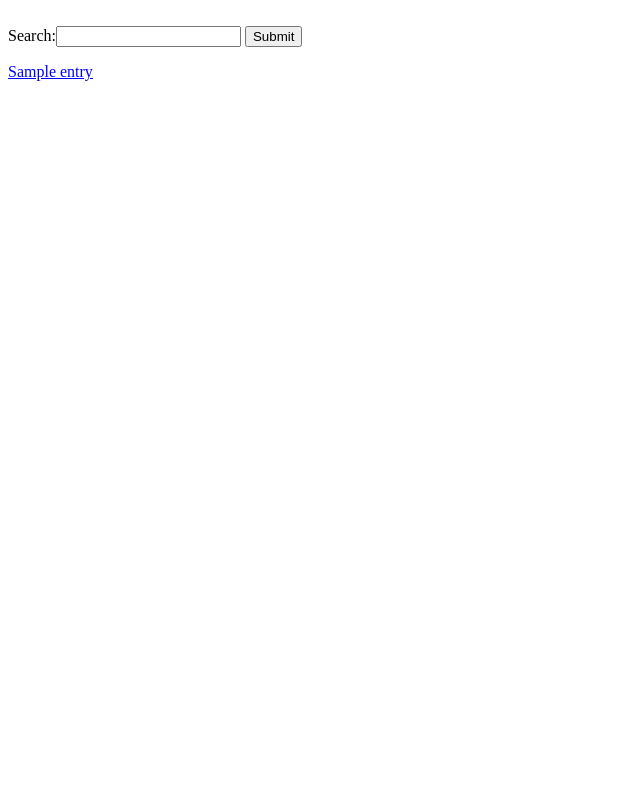
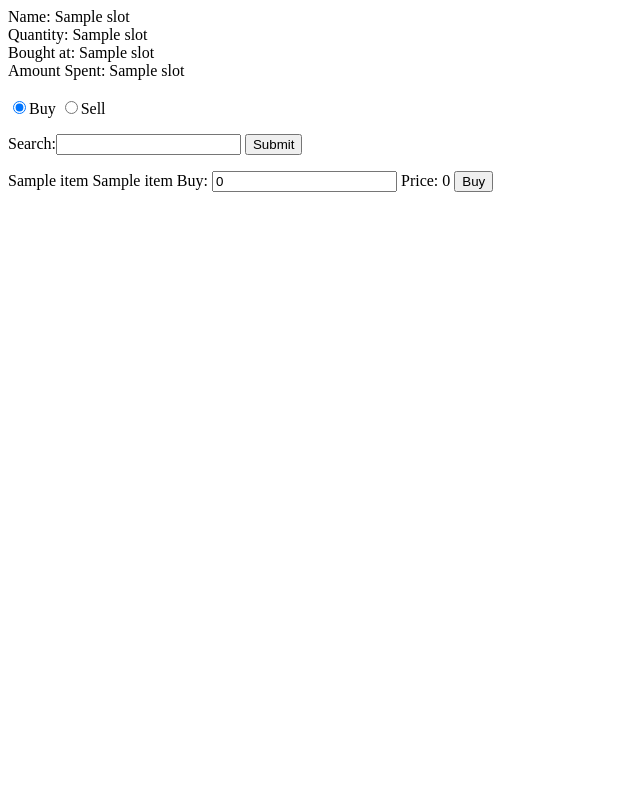
Before and after one commit to nheiser/Virtual-Grand-Exchange, a Flask app: template templates/index.html in a window 1280 px wide. Shown: the whole page, without its empty margins (0-640 px from the left). Run offline with Flask 2, Linux system fonts and the light colour scheme; the template is opened without the code that fills it: most values are stand-ins (such as "Sample title", 1, 10 or a date in 2020); some libraries are stand-ins or nearby versions.

Commit message:
users can now buy items

```diff
--- a/main.py
+++ b/main.py
@@ -6,46 +6,154 @@ from flask import redirect
 
 import requests
 import json
+import threading
+from http import cookies
+from flask import jsonify
+import ast
 
 app = Flask(__name__)
+
+results = []
+
+
+@app.route("/buy", methods = ["GET", "POST"])
+def buy():
+
+	if (request.method == "POST"):
+
+		itemId = request.form.get("id")
+		name = request.form.get("name")
+		quantity = int(request.form.get("quantity"))
+		unitPrice = request.form.get("unitPrice")
+
+		unitPrice = int(standardizePrice(unitPrice))
+
+		totalPrice = unitPrice * quantity
+
+		print(itemId, name, quantity, unitPrice, totalPrice)
+
+		slot = []
+
+		slot.append(itemId)
+		slot.append(name)
+		slot.append(quantity)
+		slot.append(unitPrice)
+		slot.append(totalPrice)
+
+		#Slot 1:
+		#[Item ID, Name, Quantity, unitPrice, totalPrice]
+		#[50, Shortbow (u), 100, 11, 1100]
+
+		slots = []
+		if ("slots" in request.cookies):
+
+			slots = request.cookies.get("slots")
+			slots = ast.literal_eval(slots)
+
+		slots.append(slot)
+
+		#Slots:
+		#[[Slot 1], [Slot 2], [Slot 3], [Slot 4], [Slot 5], [Slot 6], [Slot 7], [Slot 8]]
+		#[[50, Shortbow (u), 100, 11, 1100], [20997, Twisted bow, 2, 1.2b, 2.4b]]
+
+
+		res = make_response(redirect("/"))
+		res.set_cookie("slots", str(slots))
+
+
+		return res
+
 
 @app.route("/", methods = ["GET", "POST"])
 def home():
 
+	if ("slots" in request.cookies):
+		slots = request.cookies.get("slots")
+		slots = ast.literal_eval(slots)
+	else:
+		slots = []
+
+
 	if (request.method == "GET"):
 
-		return render_template("index.html")
+		return render_template("index.html", slots = slots)
 
 	else:
 
+		results.clear()
 		text = request.form.get("name").lower()
-		#tolower
+
+		print(text)
 		url = "https://rsbuddy.com/exchange/summary.json"
 
-		response = requests.get(url)
-		response = response.json()
+		response = requests.get(url).json()
 
 		items = {}
 		items = response
 
-
-		itemDict = []
-		#itemDict = {}
+		entry = []
+		count = 0
 
 		for id in items:
 
-			entry = []
+			if (items[id]["name"].lower().find(text) > -1):
 
-			if (items[str(id)]["name"].lower().find(text) > -1):
+				count = count + 1
 				entry.append(id)
-				entry.append(items[str(id)]["name"])
-				#entry = {id, items[str(id)]["name"]}
-				print(entry)
-				itemDict.append(entry)
-				#itemDict[id] = items[str(id)]["name"]
-				#print(id, items[str(id)]["name"])
 
-		return render_template("index.html", items = itemDict)
+			if (count >= 10):
+				break
+
+		threads = []
+
+		for i in range (0, count):
+			t = threading.Thread(target = getPrices, args = (entry[i],))
+			t.start()
+			threads.append(t)
+
+		for thread in threads:
+			thread.join()
+
+		print(results)
+
+		return render_template("index.html", items = results, slots = slots)
+
+
+def standardizePrice(price):
+
+	#Possible Prices:
+
+	#Price: 1 - 999 => do nothing
+	#Price: 1,000 - 9,999 => 1000 - 9999 #price.replace(",", "")
+	#Price: 10.0k - 999.9k => 10000 - 999900 #price.replace(".", ""), price.replace("k", "00")
+	#Price: 1.0m - 999.9m => 1000000 - 999900000 #price.replace(".", ""), price.replace("m", "00000")
+	#Price: 1.0b - 2.1b => 1000000000 - 2100000000 #price.replace(".", ""), price.replace("b", "00000000")
+
+	price = price.replace(",", "")
+	price = price.replace(".", "")
+	price = price.replace("k", "00")
+	price = price.replace("m", "00000")
+	price = price.replace("b", "00000000")
+
+	return price
+
+def getPrices(id):
+
+	url = "https://secure.runescape.com/m=itemdb_oldschool/api/catalogue/detail.json?item=" + id
+
+	response = requests.get(url).json()
+
+	item = {}
+	item = response["item"]
+
+	data = []
+
+	data.append(id)
+	data.append(item["name"])
+	data.append(item["current"]["price"])
+
+	results.append(data)
+
 
 
 if __name__ == '__main__':
--- a/templates/index.html
+++ b/templates/index.html
@@ -1,29 +1,224 @@
 <html>
 
+<head>
+
+<script src="https://unpkg.com/vue"></script>
+<script src="https://ajax.googleapis.com/ajax/libs/jquery/3.4.1/jquery.min.js"></script>
+<script src="https://ajax.googleapis.com/ajax/libs/angularjs/1.6.9/angular.min.js"></script>
+
+</head>
 
 <title>Virtual Grand Exchange</title>
 
+
+{% for slot in slots %}
+
+Name: {{ slot[1] }}
 <br>
-<form action="/" method="post">
+Quantity: {{ slot[2] }}
+<br>
+Bought at: {{ slot[3] }}
+<br>
+Amount Spent: {{ slot[4] }}
 
-	Search:<input type="text" name="name" value="">
-	<input type="submit" value="Submit">
-
-</form>
-
-
-
-{% for item in items %}
-
-{% for entry in item %}
-
-<a href="" style="color:blue">{{ entry }}</a>
-
-{% endfor %}
+<br>
 <br>
 {% endfor %}
 
 
+<div ng-app="myApp">
+
+<form ng-init="type='buy'">
+  <input type="radio" ng-model="type" value="buy" checked="checked">Buy
+  <input type="radio" ng-model="type" value="sell">Sell
+</form>
+
+<div ng-switch="type">
+  <div ng-switch-when="buy">
+
+		<form action="/" method="post">
+			Search:<input type="text" name="name" value="">
+			<input type="submit" value="Submit">
+		</form>
+
+		<div>
+
+		{% for item in items %}
+
+			<div ng-controller="buyCtrl" ng-init="quantity=0">
+
+				<form id={{ item[0] }} action="/buy" method="post">
+
+					<input type="hidden" name="id" ng-model="id" value="{{ item[0] }}">
+					<input type="hidden" name="name" ng-model="name" value="{{ item[1] }}">
+					<input type="hidden" name="unitPrice" ng-model="unitPrice" value="{{ item[2] }}">
+					{{ item[1] }}
+					{{ item[2] }}
+					Buy: <input type="number" name="quantity" value="0" min="0" ng-change="updateBuyTotal('{{ item[2] }}')" ng-model="quantity">
+					<span ng-bind="total"></span>
+					<input type="submit" value="Buy">
+
+				</form>
+
+			</div>
+
+		<br>
+
+		{% endfor %}
+		</div>
+
+
+	</div>
+	<div ng-switch-when="sell">
+
+		{% for slot in slots %}
+
+		Name: {{ slot[1] }}
+		<br>
+		Quantity: {{ slot[2] }}
+		<br>
+		Bought at: {{ slot[3] }}
+		<br>
+		Amount Spent: {{ slot[4] }}
+
+		<br>
+		<br>
+		{% endfor %}
+
+	</div>
+</div>
+
+</div>
+
+
+<script>
+var app = angular.module('myApp', []);
+app.controller('buyCtrl', function($scope) {
+
+$scope.total = "Price: " + 0;
+
+$scope.updateBuyTotal = function(price) {
+
+	price = standardizePrice(price);
+
+	product = parseInt(price) * $scope.quantity;
+
+	product = getReadableText(product);
+
+	$scope.total = "Price: " + product;
+
+	};
+});
+
+</script>
+
+<script>
+
+function standardizePrice(price) {
+
+	//Possible Prices:
+
+	//Price: 1 - 999 => do nothing
+	//Price: 1,000 - 9,999 => 1000 - 9999 //price.replace(",", "")
+	//Price: 10.0k - 999.9k => 10000 - 999900 //price.replace(".", ""), price.replace("k", "00")
+	//Price: 1.0m - 999.9m => 1000000 - 999900000 //price.replace(".", ""), price.replace("m", "00000")
+	//Price: 1.0b - 2.1b => 1000000000 - 2100000000 //price.replace(".", ""), price.replace("b", "00000000")
+
+	price = price.replace(",", "");
+	price = price.replace(".", "");
+	price = price.replace("k", "00");
+	price = price.replace("m", "00000");
+	price = price.replace("b", "00000000");
+
+	return price;
+}
+
+function getReadableText(price){
+
+	if (price >= 1000000000) {
+		price = price / 1000000000;
+		price = price.toFixed(1);
+		price = price + "b";
+
+	}else if (price >= 1000000) {
+		price = price / 1000000;
+		price = price.toFixed(1);
+		price = price + "m";
+
+	}else if (price >= 10000) {
+		price = price / 1000;
+		price = price.toFixed(1);
+		price = price + "k";
+	}else{
+		price = price.toLocaleString();
+	}
+
+	return price;
+
+}
+
+
+
+
+</script>
+
+
+
+
+
+<!--
+
+{% for item in items %}
+
+	<form id={{ item[0] }} action="/buy" method="post">
+
+	<input type="hidden" name="id" value={{ item[0] }}>
+	<a style="color:blue" onclick="document.getElementById({{ item[0] }}).submit();">{{ item[1] }}</a>
+
+	</form>
+
+{% endfor %}
+-->
+
+<script>
+
+var buyItems = new Vue({
+	el: '#buy',
+	data: {
+		item: []
+	},
+
+	created() {
+		//alert("Start");
+		//this.selectItem("23733");
+	},
+
+	methods: {
+
+		selectItem: function(id) {
+			alert("1");
+			alert(id);
+			var query = { 'id': "23733" };
+
+			fetch('/buy', {
+
+				headers: {
+				'Accept': 'application/json',
+				'Content-Type': 'application/json'
+				},
+				method: "POST",
+				body: JSON.stringify(query)
+
+			})
+			.then(response => response.json())
+			.then(json => { this.item = json; alert(this.item["current"]["price"]);})
+
+		}
+	}
+})
+
+
+</script>
 
 
 </html>
```
